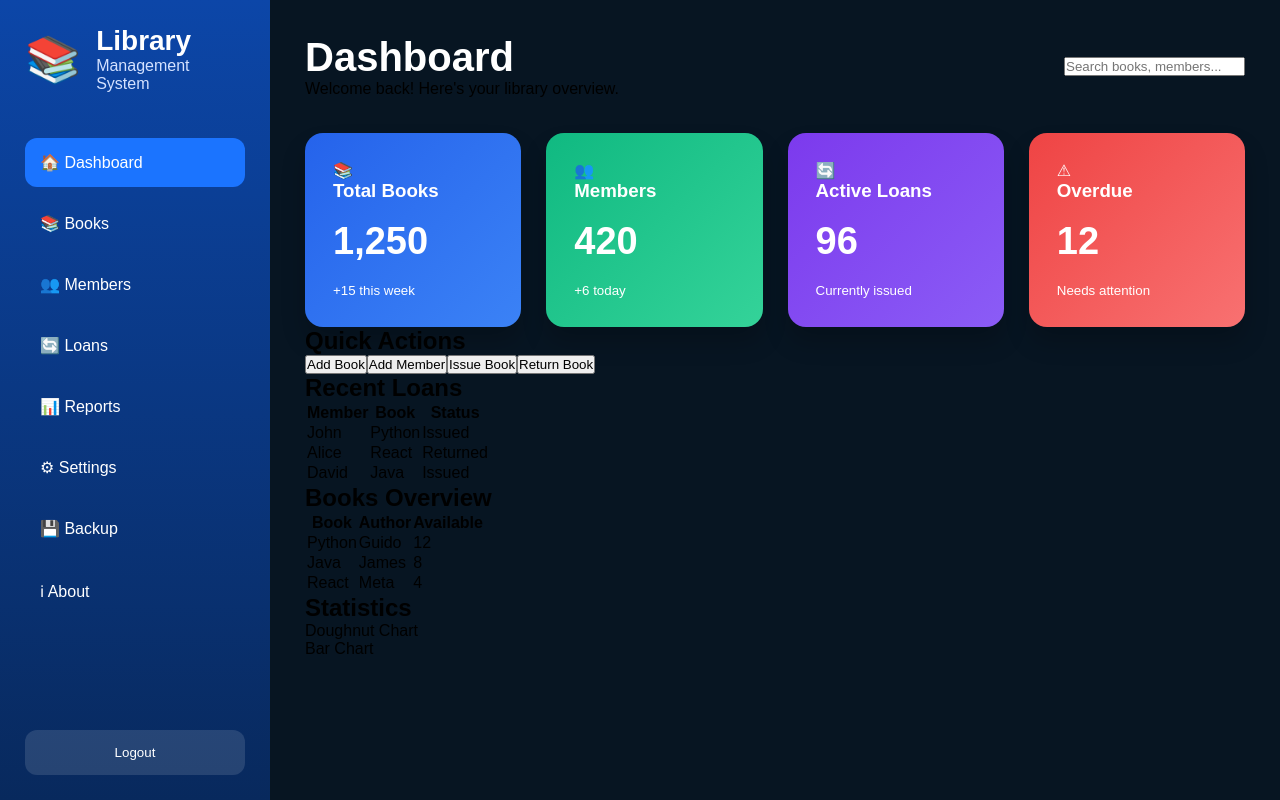
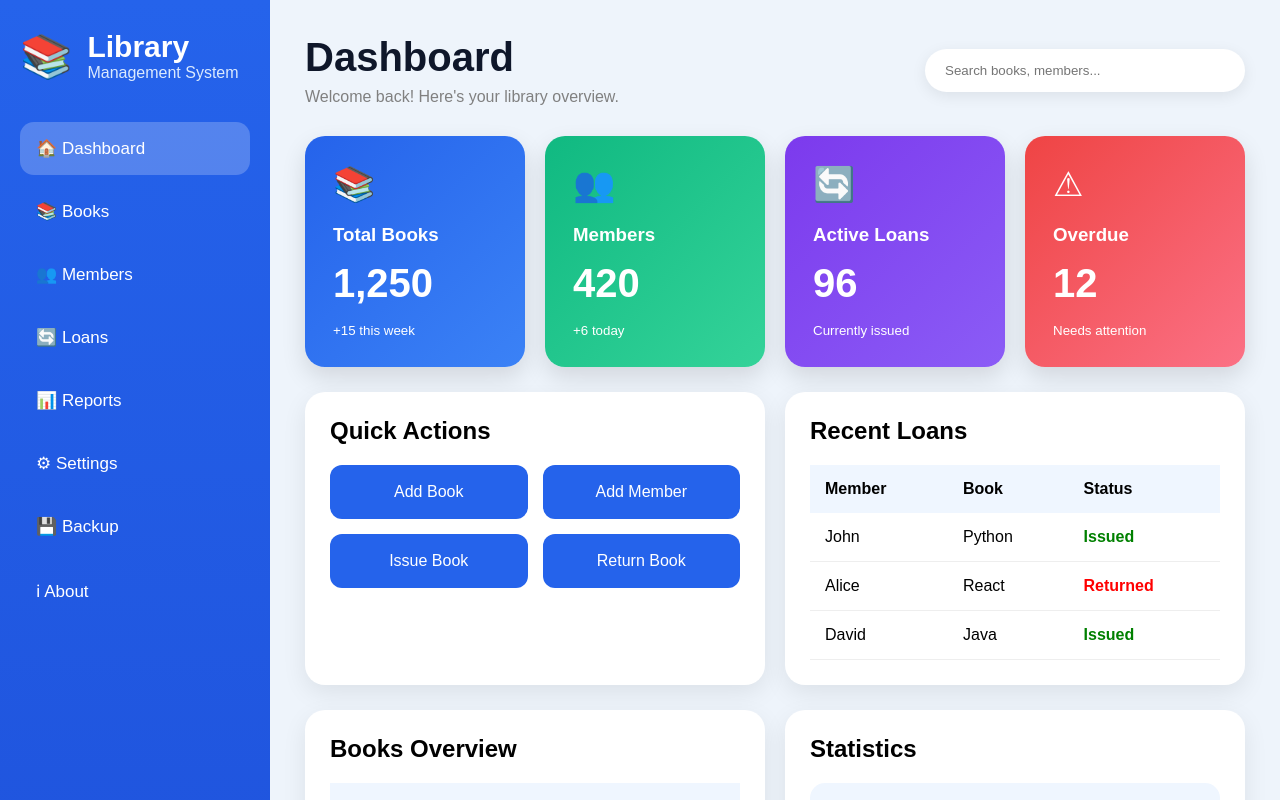
Before and after one commit to manishagowda7386-afk/library-management-system, a React (Vite) app in the folder app/frontend/: page / in a window 1280 px wide. Shown: the top 800 px of the page. Built offline with nearby package versions, Linux system fonts and the light colour scheme.

Commit message:
Style dashboard interface

```diff
--- a/app/frontend/src/App.css
+++ b/app/frontend/src/App.css
@@ -5,7 +5,7 @@
 }
 
 body {
-  background: #071522;
+  background: #eef4fb;
   font-family: Arial, Helvetica, sans-serif;
 }
 
@@ -14,11 +14,13 @@ body {
   min-height: 100vh;
 }
 
+/* ================= SIDEBAR ================= */
+
 .sidebar {
   width: 270px;
-  background: linear-gradient(180deg, #0c46a8, #08295d);
+  background: linear-gradient(180deg, #2563eb, #1d4ed8);
   color: white;
-  padding: 25px;
+  padding: 30px 20px;
   display: flex;
   flex-direction: column;
 }
@@ -27,56 +29,62 @@ body {
   display: flex;
   gap: 15px;
   align-items: center;
-  margin-bottom: 45px;
+  margin-bottom: 40px;
 }
 
 .logo-icon {
-  font-size: 45px;
+  font-size: 42px;
 }
 
 .logo h2 {
-  font-size: 28px;
+  font-size: 30px;
 }
 
 .logo p {
-  color: #d4e2ff;
+  color: #dbeafe;
 }
 
 .menu {
   display: flex;
   flex-direction: column;
-  gap: 12px;
+  gap: 10px;
 }
 
 .menu-item {
-  padding: 15px;
-  border-radius: 12px;
+  padding: 16px;
+  border-radius: 14px;
   cursor: pointer;
   transition: .3s;
+  font-size: 17px;
 }
 
 .menu-item:hover {
-  background: rgba(255,255,255,.1);
+  background: rgba(255,255,255,.15);
 }
 
 .active {
-  background: #1b74ff;
+  background: rgba(255,255,255,.22);
 }
 
 .logout {
   margin-top: auto;
   padding: 15px;
-  border-radius: 12px;
   border: none;
+  border-radius: 14px;
   cursor: pointer;
-  background: rgba(255,255,255,.12);
+  background: rgba(255,255,255,.15);
   color: white;
+  font-size: 16px;
 }
+
+/* ================= CONTENT ================= */
 
 .content {
   flex: 1;
   padding: 35px;
 }
+
+/* ================= HEADER ================= */
 
 .topbar {
   display: flex;
@@ -85,43 +93,57 @@ body {
 }
 
 .topbar h1 {
-  color: white;
   font-size: 40px;
+  color: #0f172a;
 }
 
-.search {
-  background: white;
-  width: 320px;
-  padding: 12px 18px;
-  border-radius: 30px;
-  display: flex;
-  gap: 10px;
-  align-items: center;
+.subtitle {
+  color: gray;
+  margin-top: 8px;
 }
 
-.search input {
+.search-box input {
+  width: 320px;
+  padding: 14px 20px;
+  border-radius: 30px;
   border: none;
   outline: none;
-  width: 100%;
+  background: white;
+  box-shadow: 0 4px 15px rgba(0,0,0,.08);
 }
 
+/* ================= CARDS ================= */
+
 .cards {
-  margin-top: 35px;
+  margin-top: 30px;
   display: grid;
   grid-template-columns: repeat(4,1fr);
-  gap: 25px;
+  gap: 20px;
 }
 
 .card {
   padding: 28px;
-  border-radius: 18px;
+  border-radius: 20px;
   color: white;
-  box-shadow: 0 15px 25px rgba(0,0,0,.2);
+  box-shadow: 0 10px 25px rgba(0,0,0,.12);
+  transition: .3s;
+}
+
+.card:hover {
+  transform: translateY(-5px);
+}
+
+.card span {
+  font-size: 34px;
+}
+
+.card h3 {
+  margin-top: 20px;
 }
 
 .card h2 {
-  margin: 18px 0;
-  font-size: 38px;
+  margin: 15px 0;
+  font-size: 40px;
 }
 
 .blue {
@@ -137,5 +159,97 @@ body {
 }
 
 .red {
-  background: linear-gradient(135deg,#ef4444,#f87171);
+  background: linear-gradient(135deg,#ef4444,#fb7185);
 }
+
+/* ================= ROW ================= */
+
+.row {
+  display: grid;
+  grid-template-columns: 1fr 1fr;
+  gap: 20px;
+  margin-top: 25px;
+}
+
+/* ================= PANELS ================= */
+
+.quick-actions,
+.recent-loans,
+.books,
+.charts {
+  background: white;
+  border-radius: 20px;
+  padding: 25px;
+  box-shadow: 0 8px 25px rgba(0,0,0,.08);
+}
+
+.quick-actions h2,
+.recent-loans h2,
+.books h2,
+.charts h2 {
+  margin-bottom: 20px;
+}
+
+/* ================= BUTTONS ================= */
+
+.actions {
+  display: grid;
+  grid-template-columns: repeat(2,1fr);
+  gap: 15px;
+}
+
+.actions button {
+  padding: 18px;
+  border: none;
+  border-radius: 12px;
+  cursor: pointer;
+  color: white;
+  font-size: 16px;
+  background: #2563eb;
+  transition: .3s;
+}
+
+.actions button:hover {
+  background: #1d4ed8;
+}
+
+/* ================= TABLES ================= */
+
+table {
+  width: 100%;
+  border-collapse: collapse;
+}
+
+th {
+  text-align: left;
+  background: #eff6ff;
+  padding: 15px;
+}
+
+td {
+  padding: 15px;
+  border-bottom: 1px solid #eee;
+}
+
+.issued {
+  color: green;
+  font-weight: bold;
+}
+
+.returned {
+  color: red;
+  font-weight: bold;
+}
+
+/* ================= CHART PLACEHOLDER ================= */
+
+.chart-placeholder {
+  height: 180px;
+  background: #eff6ff;
+  border-radius: 15px;
+  display: flex;
+  justify-content: center;
+  align-items: center;
+  color: gray;
+  margin-bottom: 20px;
+}
```
